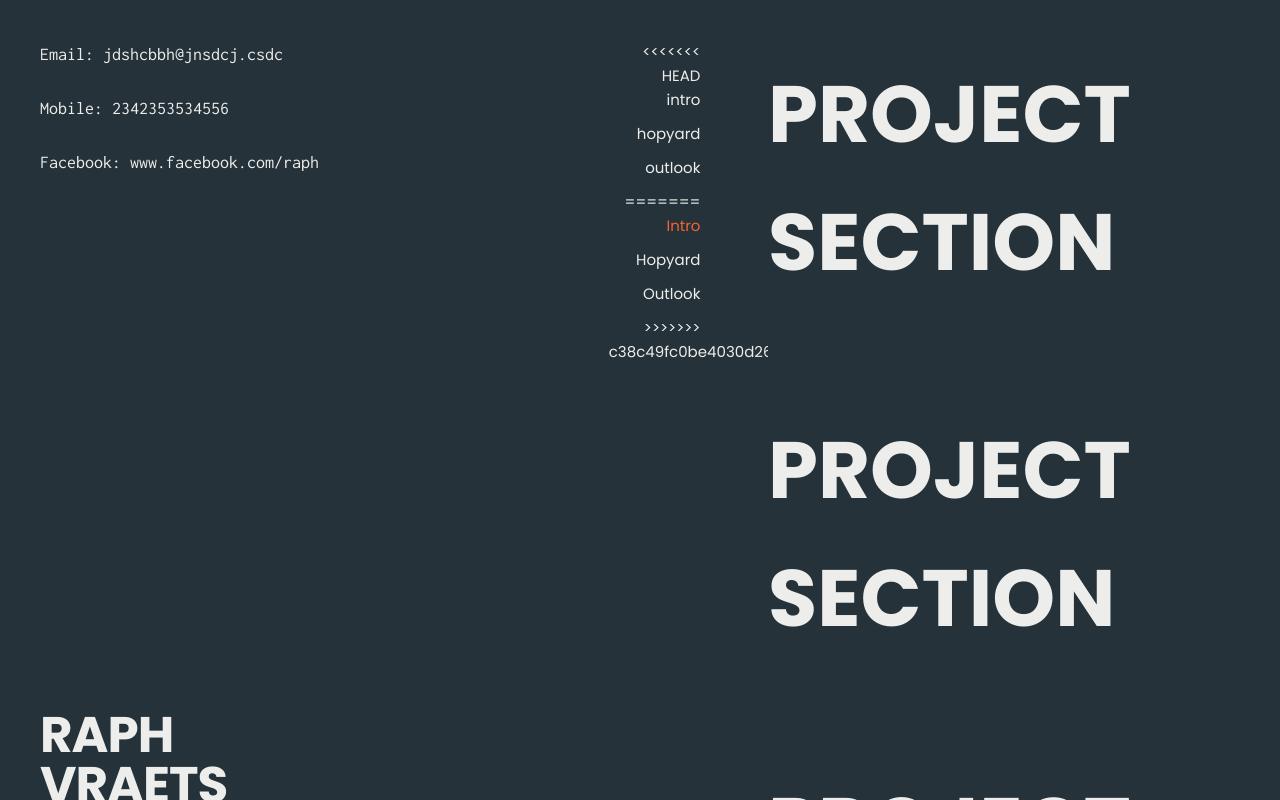
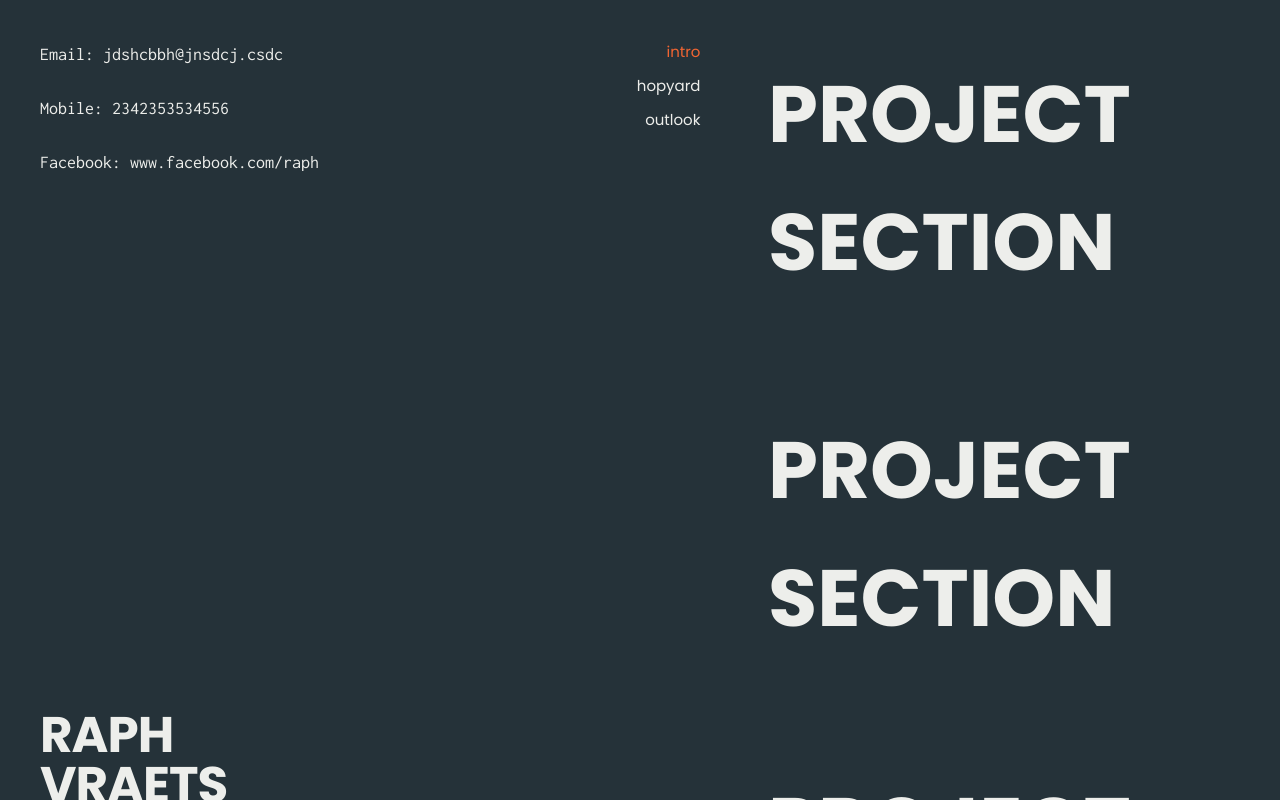
Before and after one commit to Pingid/raph-portfolio, a website: page index.html in a window 1280 px wide. Drawn offline with Linux system fonts and the light colour scheme.

Commit message:
Merge conflicts

```diff
--- a/index.html
+++ b/index.html
@@ -20,15 +20,9 @@
         </div>
         <div class="menu two columns offset-by-four">
           <ul>
-<<<<<<< HEAD
-            <li>intro</li>
-            <li>hopyard</li>
-            <li>outlook</li>
-=======
-            <li class="nav-intro">Intro</li>
-            <li class="nav-hopyard">Hopyard</li>
-            <li class="nav-outlook">Outlook</li>
->>>>>>> c38c49fc0be4030d26abd6bd99c4ba43a56acd6d
+            <li class="nav-intro">intro</li>
+            <li class="nav-hopyard">hopyard</li>
+            <li class="nav-outlook">outlook</li>
           </ul>
         </div>
       </div>
```
